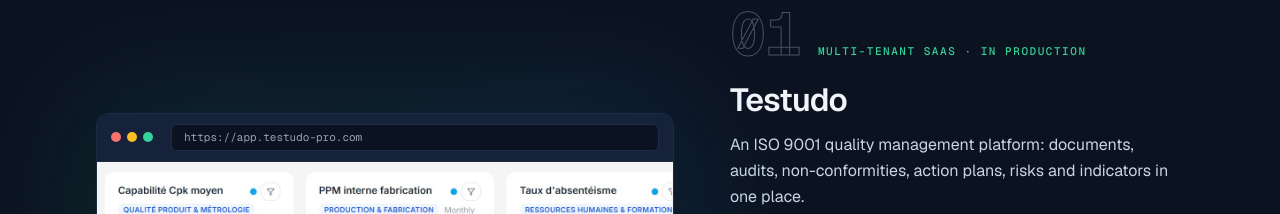
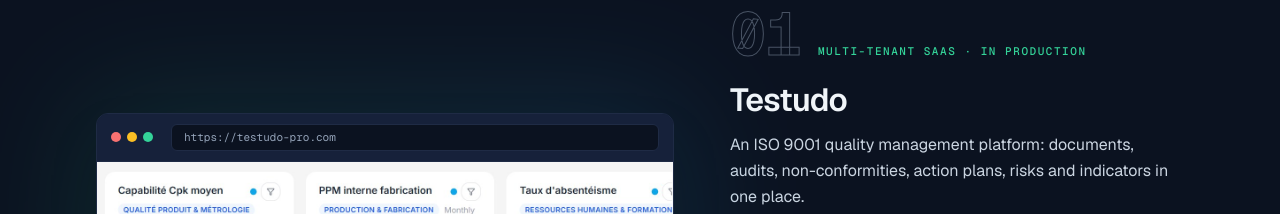
Before and after one commit to HoussemEddineWeslati/portfolio, a Next.js app: page / in a window 1280 px wide. Shown: the part 2060-2274 px from the top of the page. Built offline with nearby package versions, Linux system fonts and the light colour scheme.

Commit message:
fix: testudo screenshots show the public site address

```diff
--- a/src/content/en.ts
+++ b/src/content/en.ts
@@ -83,7 +83,7 @@
         tags: ["React 19", "NestJS", "TypeScript", "PostgreSQL", "WebSockets", "Docker"],
         image: "/work/testudo/indicators.jpg",
         alt: "Testudo dashboard: quality indicator charts",
-        address: "https://app.testudo-pro.com",
+        address: "https://testudo-pro.com",
         real: true,
         href: "testudo",
       },
--- a/src/content/fr.ts
+++ b/src/content/fr.ts
@@ -84,7 +84,7 @@
         tags: ["React 19", "NestJS", "TypeScript", "PostgreSQL", "WebSockets", "Docker"],
         image: "/work/testudo/indicators.jpg",
         alt: "Tableau de bord Testudo : graphiques des indicateurs qualité",
-        address: "https://app.testudo-pro.com",
+        address: "https://testudo-pro.com",
         real: true,
         href: "testudo",
       },
--- a/src/content/site.ts
+++ b/src/content/site.ts
@@ -8,7 +8,7 @@
   github: "https://github.com/HoussemEddineWeslati",
   location: "Tunis, Tunisia",
   testudoUrl: "https://testudo-pro.com/",
-  testudoAddress: "https://app.testudo-pro.com",
+  testudoAddress: "https://testudo-pro.com",
 } as const;
 
 export type Lang = "en" | "fr";
```
